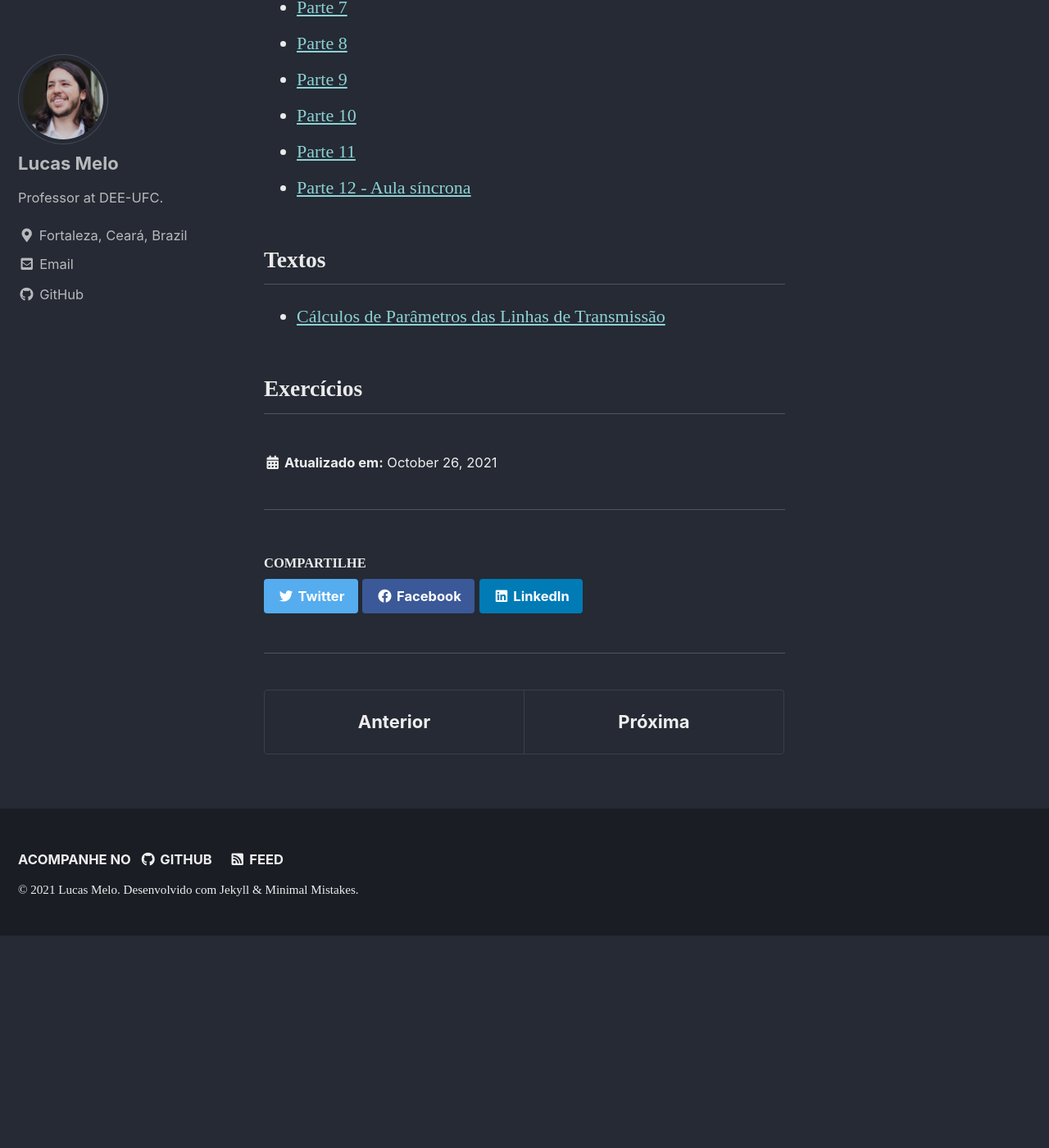
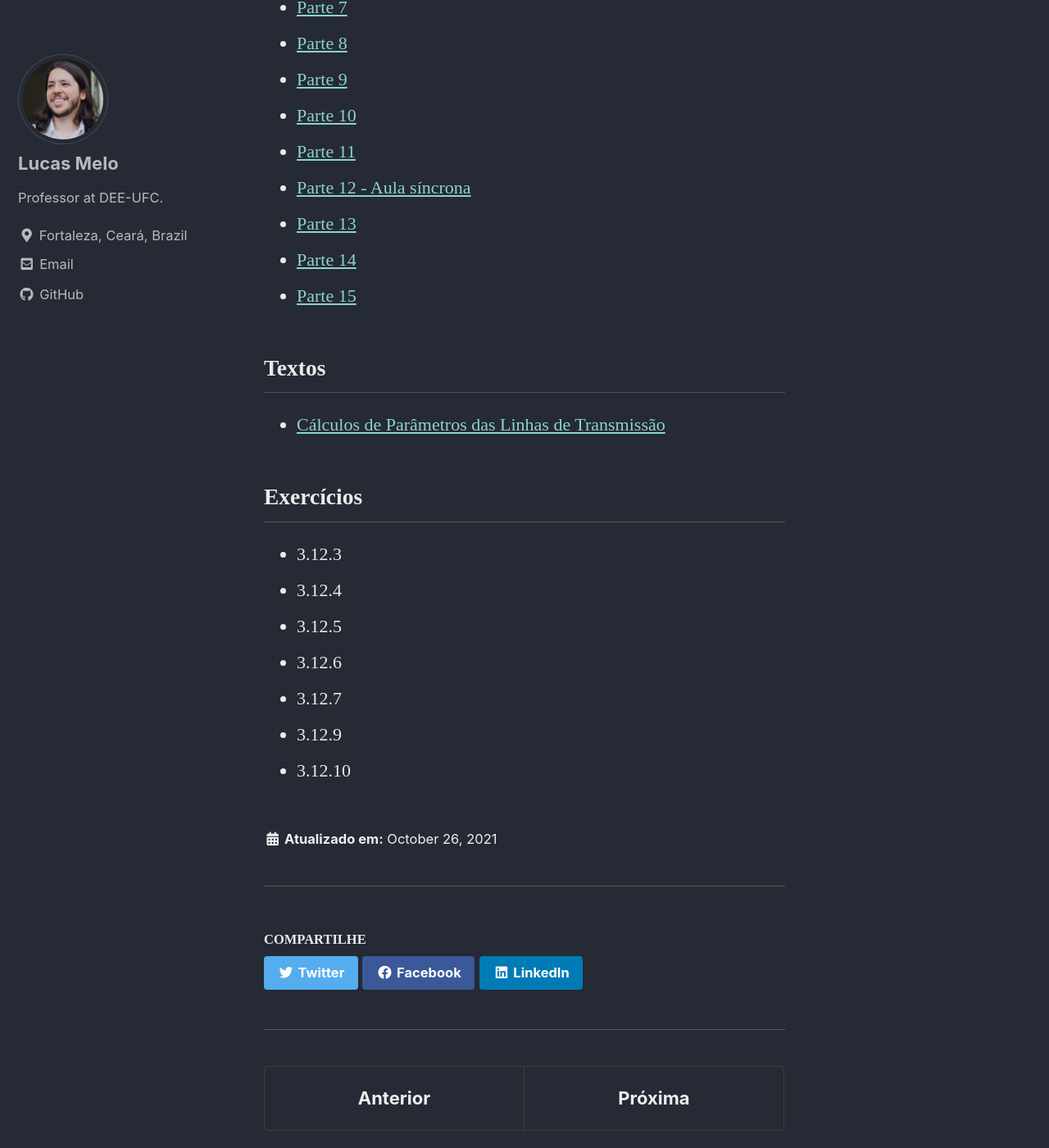
Before and after one commit to lucassm/lucassm.github.io, a Jekyll site: the page built from _teaching/TEE-2021-2/Unidade-03/index.md, in a window 1280 px wide and 1400 px high, scrolled down 690 px. Shown: the whole window at 82% size. Built offline with Jekyll 4.4.1, drawn with Linux system fonts in a browser that asks for light colours; cached includes are drawn as plain includes; some web fonts are replaced; before the commit the page ends 1831 px from its top, so only the background shows below that.

Commit message:
UPDATE: TEE-2021-2 Unidade 03

```diff
--- a/_teaching/TEE-2021-2/Unidade-03/index.md
+++ b/_teaching/TEE-2021-2/Unidade-03/index.md
@@ -22,8 +22,18 @@ Vídeos com a primeira aula do curso, com o assunto: *Cálculos de Parâmetros d
 - [Parte 10](https://drive.google.com/file/d/1G-QdGycWy9jvSjChRf4DuEYxQy1Ts4w5/view?usp=drivesdk)
 - [Parte 11](https://drive.google.com/file/d/1MRrUK2zQX-MrJpllk5avJCkKv1iEbPjc/view?usp=drivesdk)
 - [Parte 12 - Aula síncrona](https://drive.google.com/file/d/1UMUcSGezPZ4TcDbZgNbx-tb4jZLdiJJf/view?usp=drivesdk)
+- [Parte 13](https://drive.google.com/file/d/1ynaoo02Pc4rBuwzZFub7P1nQWxmh052U/view?usp=drivesdk)
+- [Parte 14](https://drive.google.com/file/d/1U0Fd1XddmUCg9SC_9WrUQLPsJ1OseJZj/view?usp=drivesdk)
+- [Parte 15](https://drive.google.com/file/d/1prHWPDNVb2G8FKEU4pyTIw5jotkkiunP/view?usp=drivesdk)
 
 ## Textos
 - [Cálculos de Parâmetros das Linhas de Transmissão](https://drive.google.com/file/d/1pbIv8IKK5ZDiIk-qGn7V_535VtwTytv3/view?usp=drivesdk)
 
 ## Exercícios
+- 3.12.3
+- 3.12.4
+- 3.12.5
+- 3.12.6
+- 3.12.7
+- 3.12.9
+- 3.12.10
```
